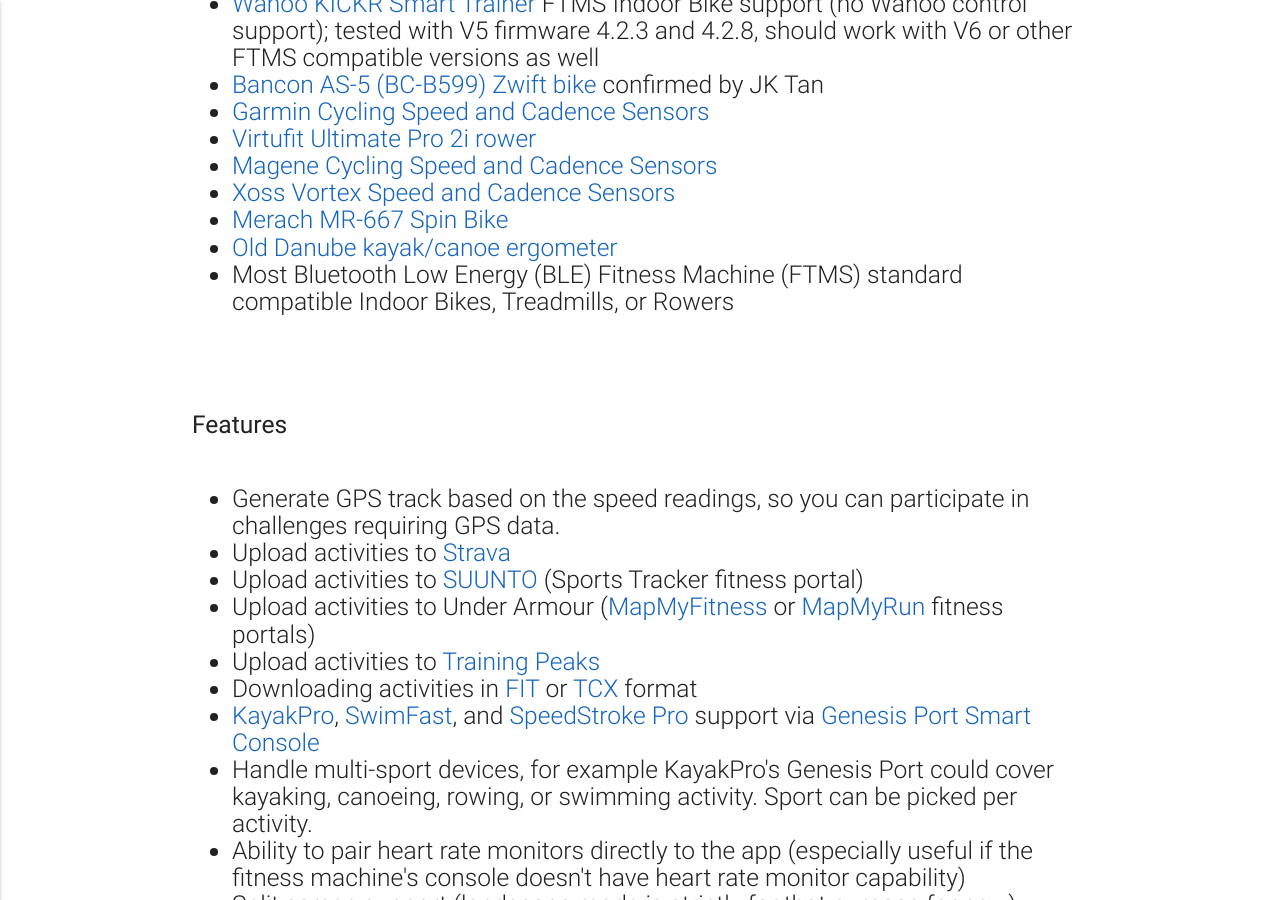
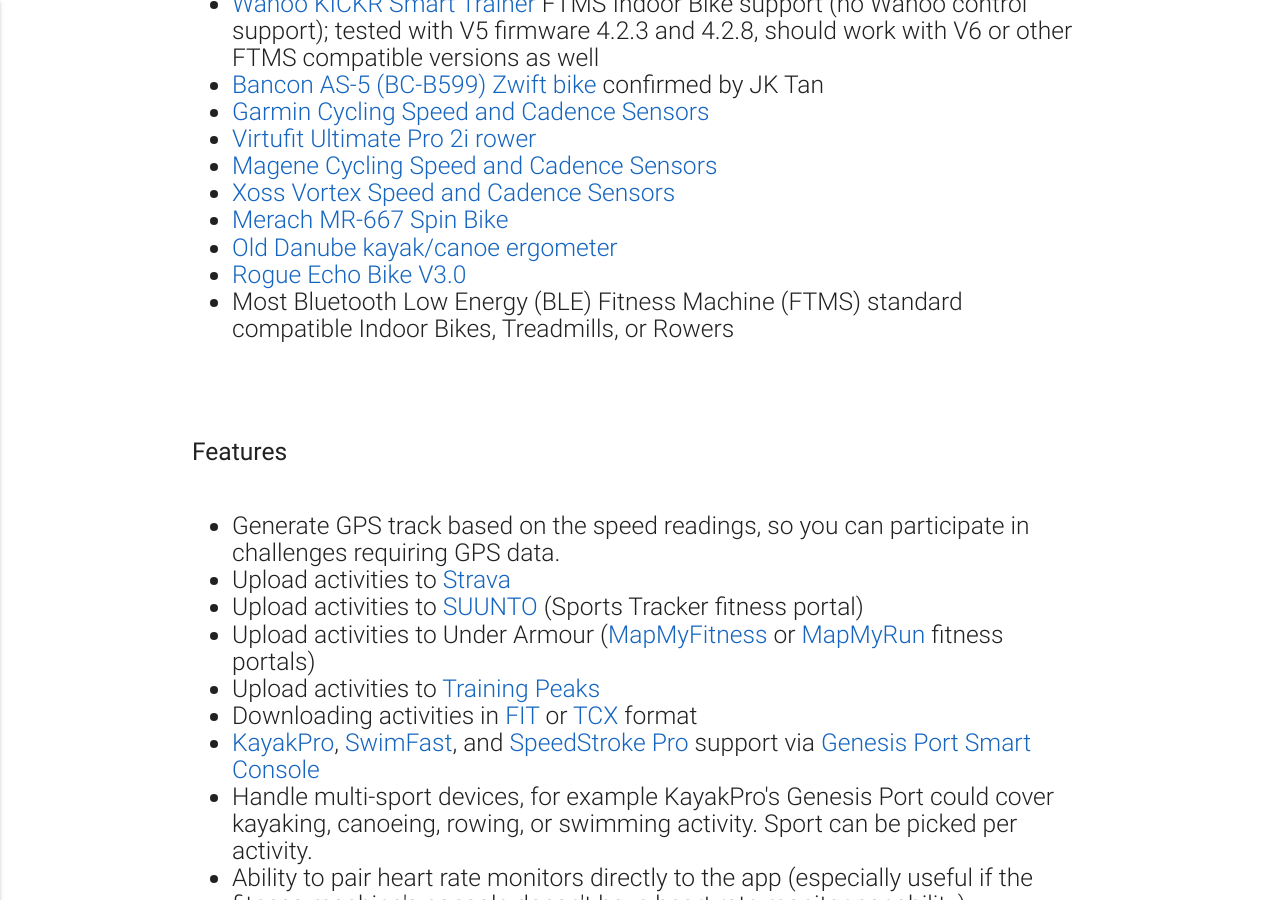
Before and after one commit to TrackMyIndoorWorkout/TrackMyIndoorWorkout.github.io, a Jekyll site: the page built from index.md, in a window 1280 px wide and 900 px high, scrolled down 4694 px. Built offline with Jekyll 4.4.1, drawn with Linux system fonts in a browser that asks for light colours.

Commit message:
Add Rogue Echo Bike v3.0 (Schwinn Assault type bike) as supported reported by Ivan Stoev

```diff
--- a/index.md
+++ b/index.md
@@ -36,4 +36,5 @@ layout: home
 * [Xoss Vortex Speed and Cadence Sensors]({{ site.xoss_vortex_url }})
 * [Merach MR-667 Spin Bike]({{ site.merach_mr_667_url }})
 * [Old Danube kayak/canoe ergometer]({{ site.old_danube_url }})
+* [Rogue Echo Bike V3.0]({{ https://www.roguefitness.com/rogue-echo-bike?sku=IP0895 }})
 * Most Bluetooth Low Energy (BLE) Fitness Machine (FTMS) standard compatible Indoor Bikes, Treadmills, or Rowers
```
